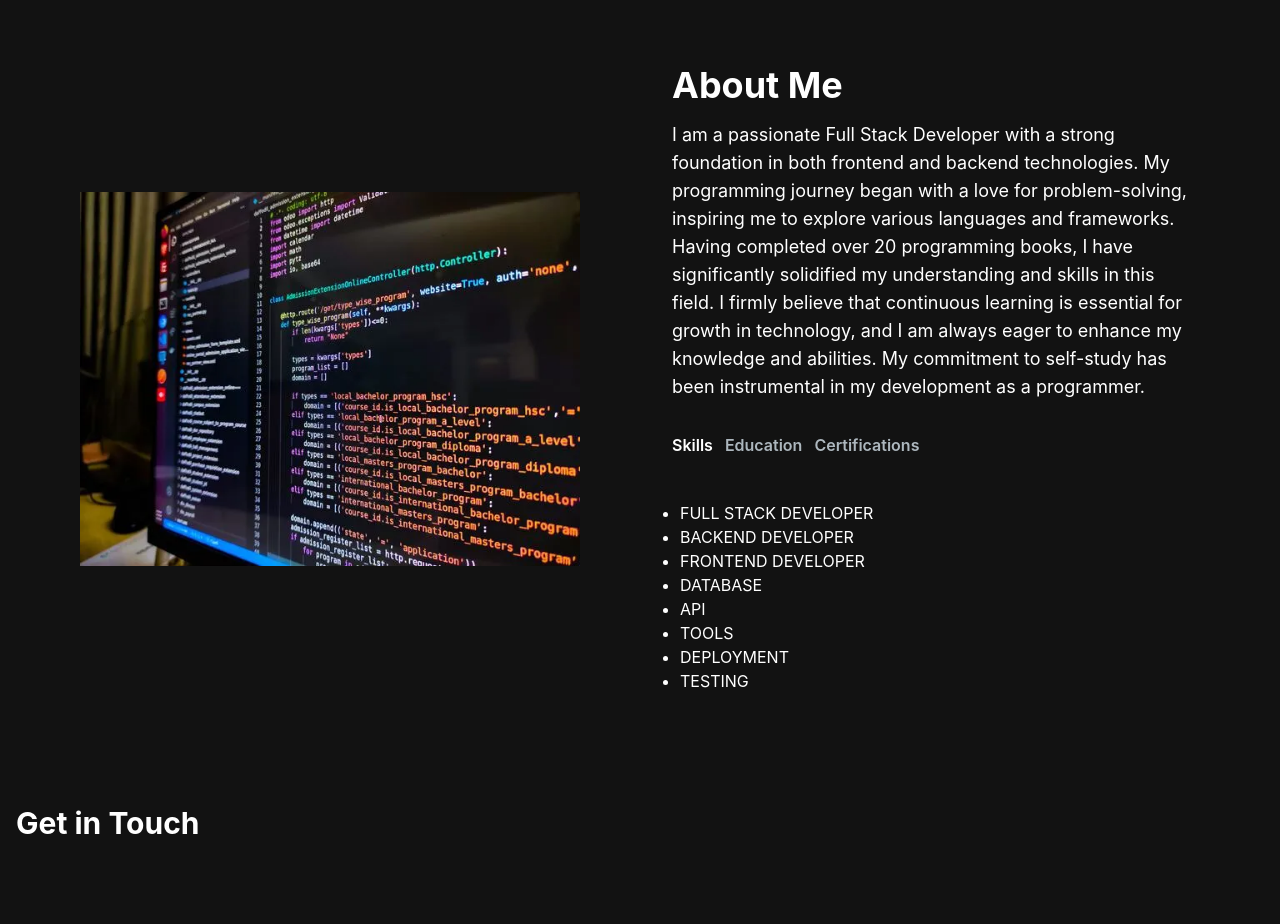
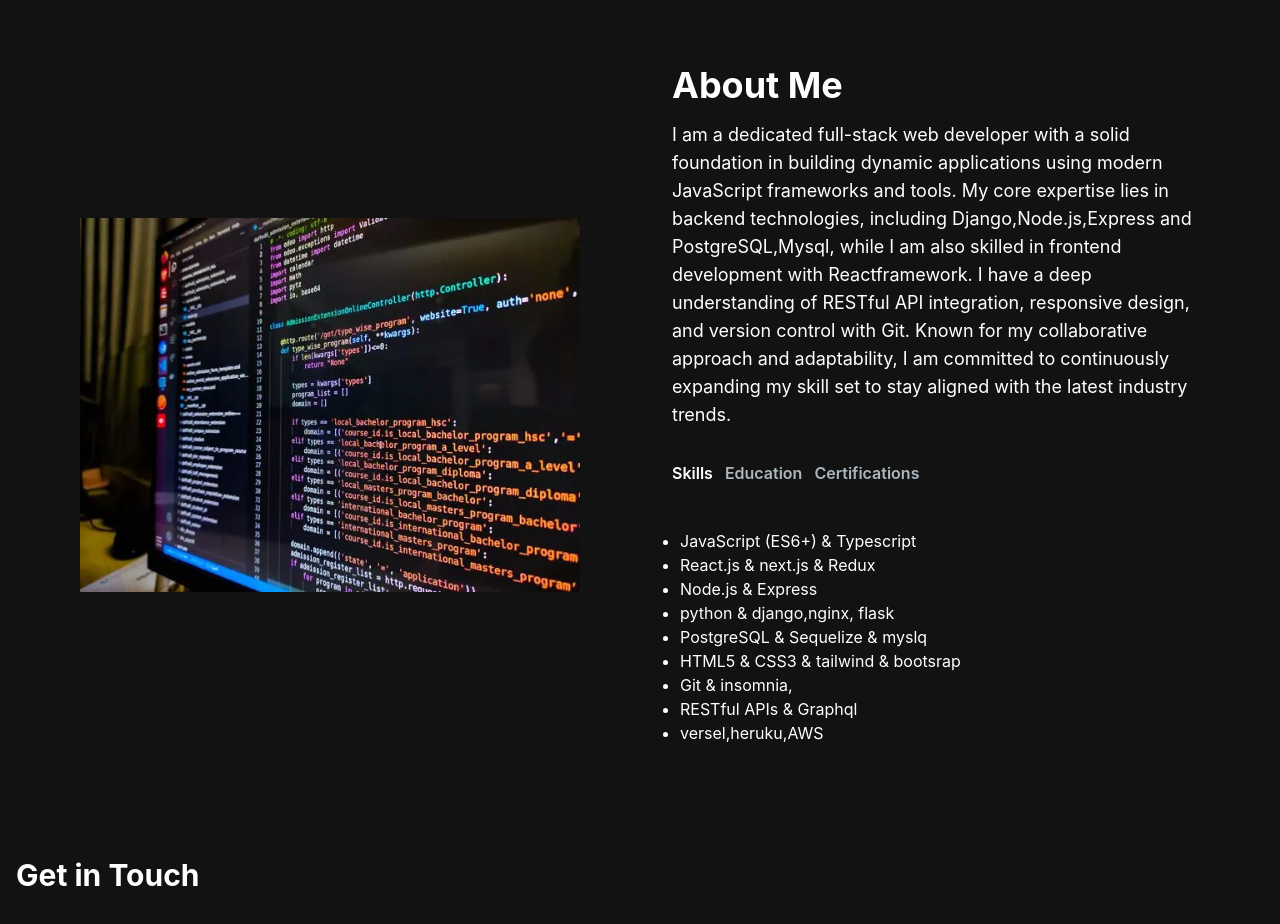
Before and after one commit to 12siragi/saidi-portfolio-, a Next.js app: page / in a window 1280 px wide. Shown: the part 560-1484 px from the top of the page. Built offline with nearby package versions, Linux system fonts and the light colour scheme.

Commit message:
portfolio

```diff
--- a/src/app/components/About.jsx
+++ b/src/app/components/About.jsx
@@ -9,14 +9,15 @@ const TAB_DATA = [
     id: "skills",
     content: (
       <ul className="list-disc pl-2">
-        <li>FULL STACK DEVELOPER</li>
-        <li>BACKEND DEVELOPER</li>
-        <li>FRONTEND DEVELOPER</li>
-        <li>DATABASE</li>
-        <li>API</li>
-        <li>TOOLS</li>
-        <li>DEPLOYMENT</li>
-        <li>TESTING</li>
+        <li>JavaScript (ES6+) & Typescript</li>
+        <li>React.js & next.js & Redux</li>
+        <li>Node.js & Express</li>
+        <li>python & django,nginx, flask</li>
+        <li>PostgreSQL & Sequelize & myslq</li>
+        <li>HTML5 & CSS3 & tailwind & bootsrap</li>
+        <li>Git & insomnia,</li>
+        <li>RESTful APIs & Graphql</li>
+        <li>versel,heruku,AWS</li>
       </ul>
     ),
   },
@@ -27,7 +28,7 @@ const TAB_DATA = [
       <ul className="list-disc pl-2">
         <li>FULL STACK DEVELOPER ALX</li>
         <li>SOFTWARE ENGINER HACKERRACK</li>
-        <li>ICS COLLAGE , DIPLOMA, PRESENT </li>
+        <li>ICS COLLAGE for Computer science, DIPLOMA, PRESENT </li>
       </ul>
     ),
   },
@@ -38,6 +39,7 @@ const TAB_DATA = [
       <ul className="list-disc pl-2">
         <li>FULL STACK DEVELOPER</li>
         <li>SOFTWARE ENGINEER</li>
+        <li>SOTWARE ENGINEER INTERNISHIP</li>
         <li>FRONTED DEVELOPER</li>
       </ul>
     ),
@@ -61,7 +63,7 @@ const AboutSection = () => {
         <div className="mt-4 md:mt-0 text-left flex flex-col h-full">
           <h2 className="text-4xl font-bold text-white mb-4">About Me</h2>
           <p className="text-base lg:text-lg">
-          I am a passionate Full Stack Developer with a strong foundation in both frontend and backend technologies. My programming journey began with a love for problem-solving, inspiring me to explore various languages and frameworks. Having completed over 20 programming books, I have significantly solidified my understanding and skills in this field. I firmly believe that continuous learning is essential for growth in technology, and I am always eager to enhance my knowledge and abilities. My commitment to self-study has been instrumental in my development as a programmer.
+          I am a dedicated full-stack web developer with a solid foundation in building dynamic applications using modern JavaScript frameworks and tools. My core expertise lies in backend technologies, including Django,Node.js,Express and PostgreSQL,Mysql, while I am also skilled in frontend development with Reactframework. I have a deep understanding of RESTful API integration, responsive design, and version control with Git. Known for my collaborative approach and adaptability, I am committed to continuously expanding my skill set to stay aligned with the latest industry trends.
           </p>
           <div className="flex flex-row justify-start mt-8">
             <TabButton selectTab={() => handleTabChange("skills")} active={tab === "skills"}>
```
Also changed, not shown: 2 other files (tests, documents, lock files or other folders).
